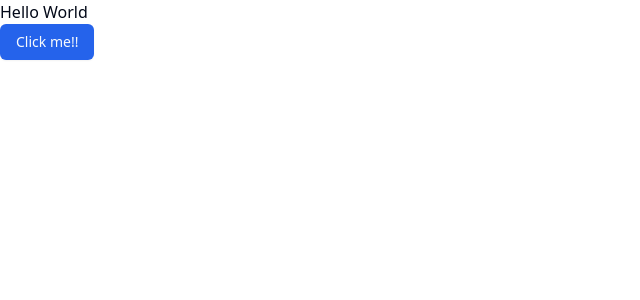
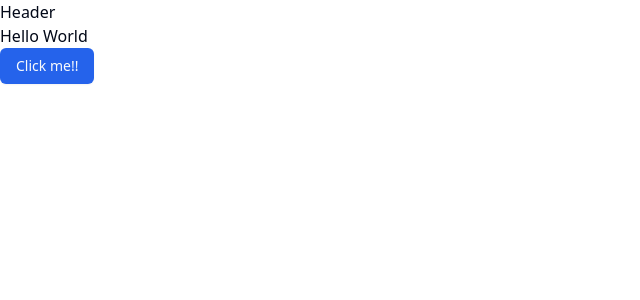
Before and after one commit to jacobfriisstrand/hagenhub, a Next.js app: page / in a window 1280 px wide. Shown: the top 300 px of the page, without its empty margins (0-640 px from the left). Built offline with nearby package versions, Linux system fonts and the light colour scheme.

Commit message:
header component created

```diff
--- a/src/app/layout.tsx
+++ b/src/app/layout.tsx
@@ -1,20 +1,20 @@
-import type { Metadata } from "next";
-import { Geist, Geist_Mono } from "next/font/google";
-import "./globals.css";
-
+import type { Metadata } from 'next';
+import { Geist, Geist_Mono } from 'next/font/google';
+import './globals.css';
+import Header from '@/components/header/Header';
 const geistSans = Geist({
-  variable: "--font-geist-sans",
-  subsets: ["latin"],
+  variable: '--font-geist-sans',
+  subsets: ['latin'],
 });
 
 const geistMono = Geist_Mono({
-  variable: "--font-geist-mono",
-  subsets: ["latin"],
+  variable: '--font-geist-mono',
+  subsets: ['latin'],
 });
 
 export const metadata: Metadata = {
-  title: "Create Next App",
-  description: "Generated by create next app",
+  title: 'Create Next App',
+  description: 'Generated by create next app',
 };
 
 export default function RootLayout({
@@ -24,7 +24,10 @@
 }>) {
   return (
     <html lang="en">
-      <body className={`${geistSans.variable} ${geistMono.variable} antialiased`}>
+      <body
+        className={`${geistSans.variable} ${geistMono.variable} antialiased`}
+      >
+        <Header />
         <main>{children}</main>
       </body>
     </html>
--- /dev/null
+++ b/src/components/header/Header.tsx
@@ -0,0 +1,3 @@
+export default function Header() {
+  return <div>Header</div>;
+}
```
